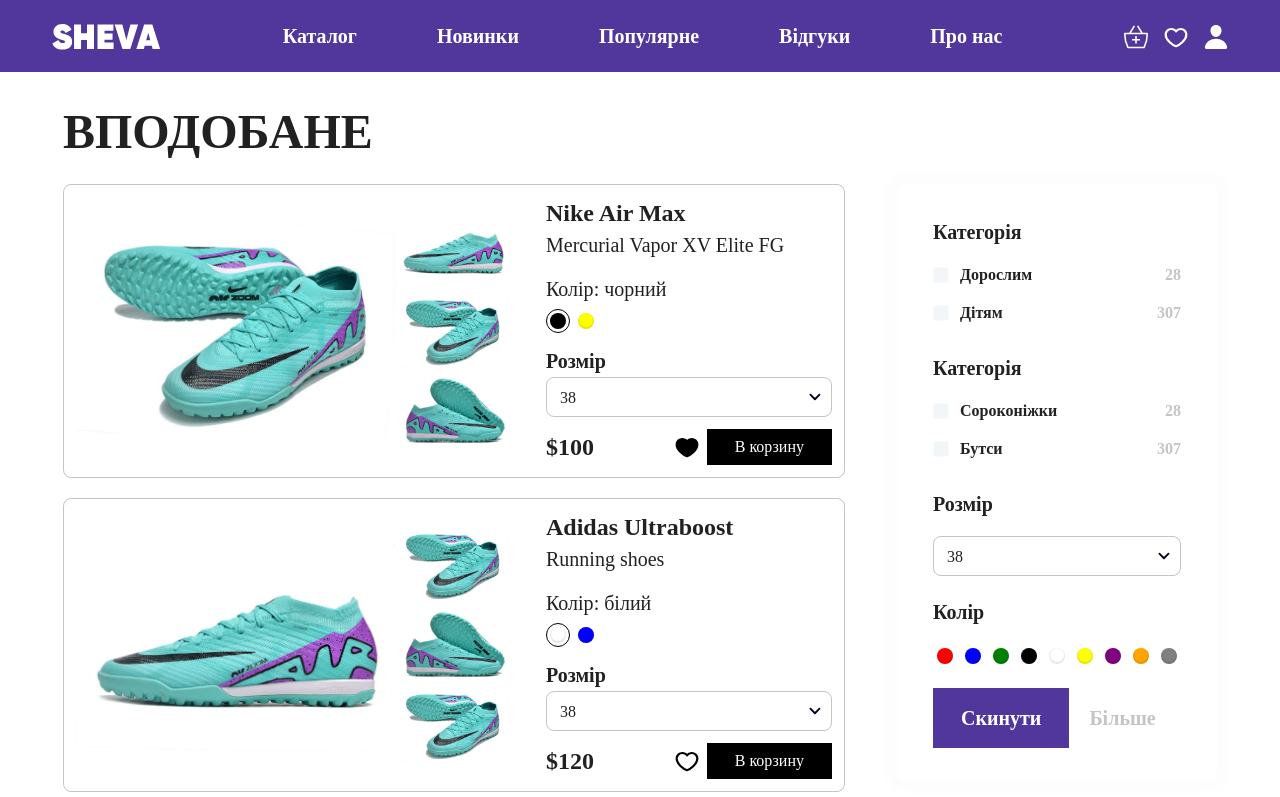
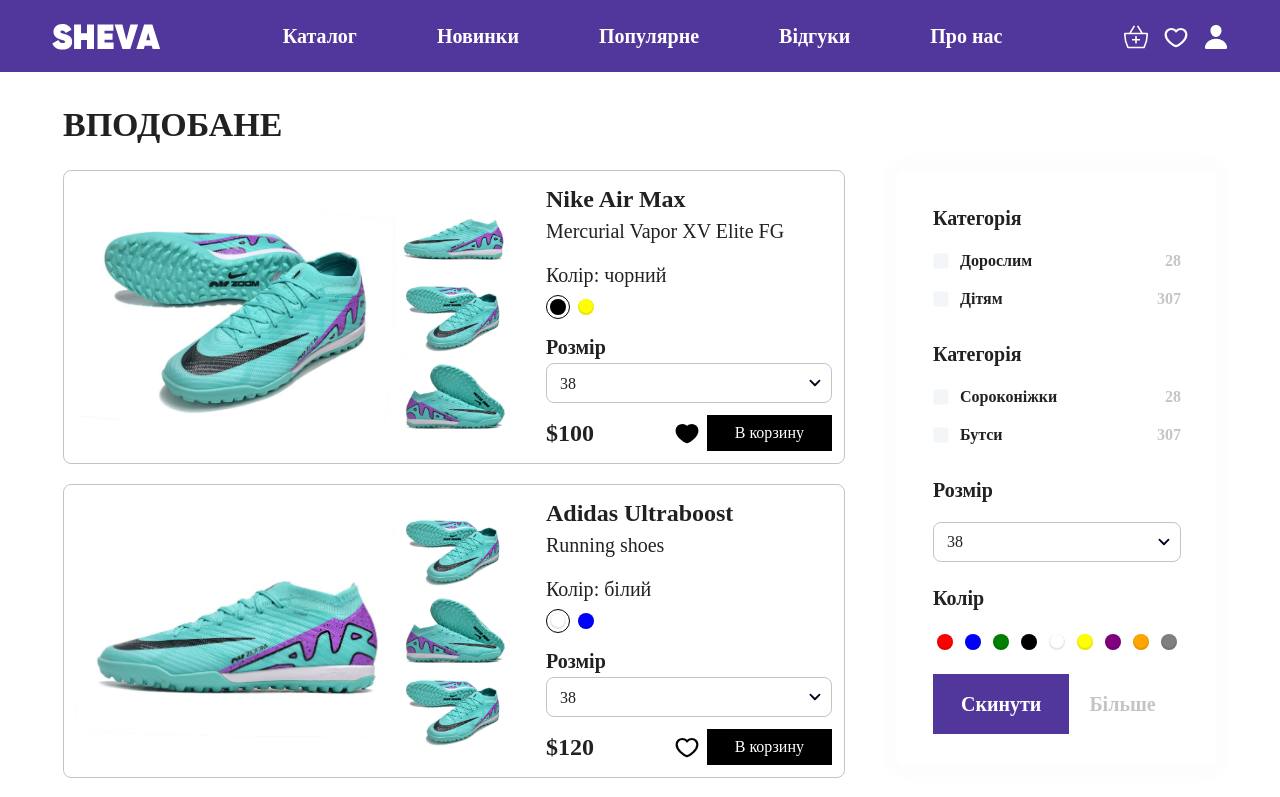
Before and after one commit to SHEVA-INC/sheva-ui, a React (Vite) app: page /liked in a window 1280 px wide. Shown: the top 797 px of the page. Built offline with nearby package versions, Linux system fonts and the light colour scheme; the HTML template or start-up script is replaced by a standard one; a web font is replaced by a local one.

Commit message:
add StyledTitle

```diff
--- a/src/components/shoes-slider/ShoesCarousel.jsx
+++ b/src/components/shoes-slider/ShoesCarousel.jsx
@@ -1,13 +1,12 @@
 import Carousel from "react-material-ui-carousel";
 import ShoesCarouselItem from "./ShoesCarouselItem";
-import { Grid, Typography } from "@mui/material";
+import { Grid } from "@mui/material";
+import StyledTitle from "../styled/StyledTitle";
 
 const ShoesCarousel = ({ title, shoesCarouselData }) => {
   return (
     <>
-      <Typography variant="h3" fontWeight="bold" textTransform="uppercase">
-        {title}
-      </Typography>
+      <StyledTitle title={title} />
       <Carousel autoPlay={true} cycleNavigation>
         {shoesCarouselData.map((shoesItems, idx) => (
           <Grid container spacing={8} key={idx}>
--- a/src/components/shoes/ShoesDetails.jsx
+++ b/src/components/shoes/ShoesDetails.jsx
@@ -4,6 +4,7 @@
 import StyledColorPicker from "../styled/StyledColorPicker";
 import StyledSelect from "../styled/StyledSelect";
 import ItemCounter from "../ItemCounter";
+import StyledTitle from "../styled/StyledTitle";
 
 const ShoesDetails = () => {
   const shoesDetails = Shoes[0];
@@ -100,9 +101,7 @@
           </Stack>
         </Stack>
       </Stack>
-      <Typography variant="h3" fontWeight="bold" textTransform="uppercase">
-        Опис
-      </Typography>
+      <StyledTitle title="Опис" />
       <Stack flexDirection="row" alignItems="center">
         <Typography variant="h6">
           Sorem ipsum dolor sit amet, consectetur adipiscing elit. Etiam eu
@@ -114,6 +113,9 @@
           egestas, ac scelerisque ante pulvinar. Donec ut rhoncus ex.
           Suspendisse ac rhoncus nisl, eu tempor urna. Curabitur vel bibendum
           lorem. Morbi convallis convallis diam sit amet lacinia. Aliquam in
+          elementum. Morbi convallis convallis diam sit amet lacinia. Aliquam in
+          elementum. Morbi convallis convallis diam sit amet lacinia. Aliquam in
+          elementum. Morbi convallis convallis diam sit amet lacinia. Aliquam in
           elementum. Morbi convallis convallis diam sit amet lacinia. Aliquam in
           elementum. Morbi convallis convallis diam sit amet lacinia. Aliquam in
           elementum.
--- /dev/null
+++ b/src/components/styled/StyledTitle.jsx
@@ -0,0 +1,16 @@
+import { Typography } from "@mui/material";
+
+const StyledTitle = ({ title, textAlign = "left" }) => {
+  return (
+    <Typography
+      variant="h4"
+      fontWeight="bold"
+      textTransform="uppercase"
+      textAlign={textAlign}
+    >
+      {title}
+    </Typography>
+  );
+};
+
+export default StyledTitle;
--- a/src/routes/LikedRoute.jsx
+++ b/src/routes/LikedRoute.jsx
@@ -1,13 +1,12 @@
-import { Stack, Typography } from "@mui/material";
+import { Stack } from "@mui/material";
 import ShoesFilterForm from "../forms/ShoesFilterForm";
 import ShoesList from "../components/shoes/ShoesList";
+import StyledTitle from "../components/styled/StyledTitle";
 
 const LikedRoute = () => {
   return (
     <Stack px={3} my={8} gap={6}>
-      <Typography variant="h3" fontWeight="bold" textTransform="uppercase">
-        Вподобане
-      </Typography>
+      <StyledTitle title="Вподобане" />
       <Stack
         flexDirection="row"
         justifyContent="space-between"
```
